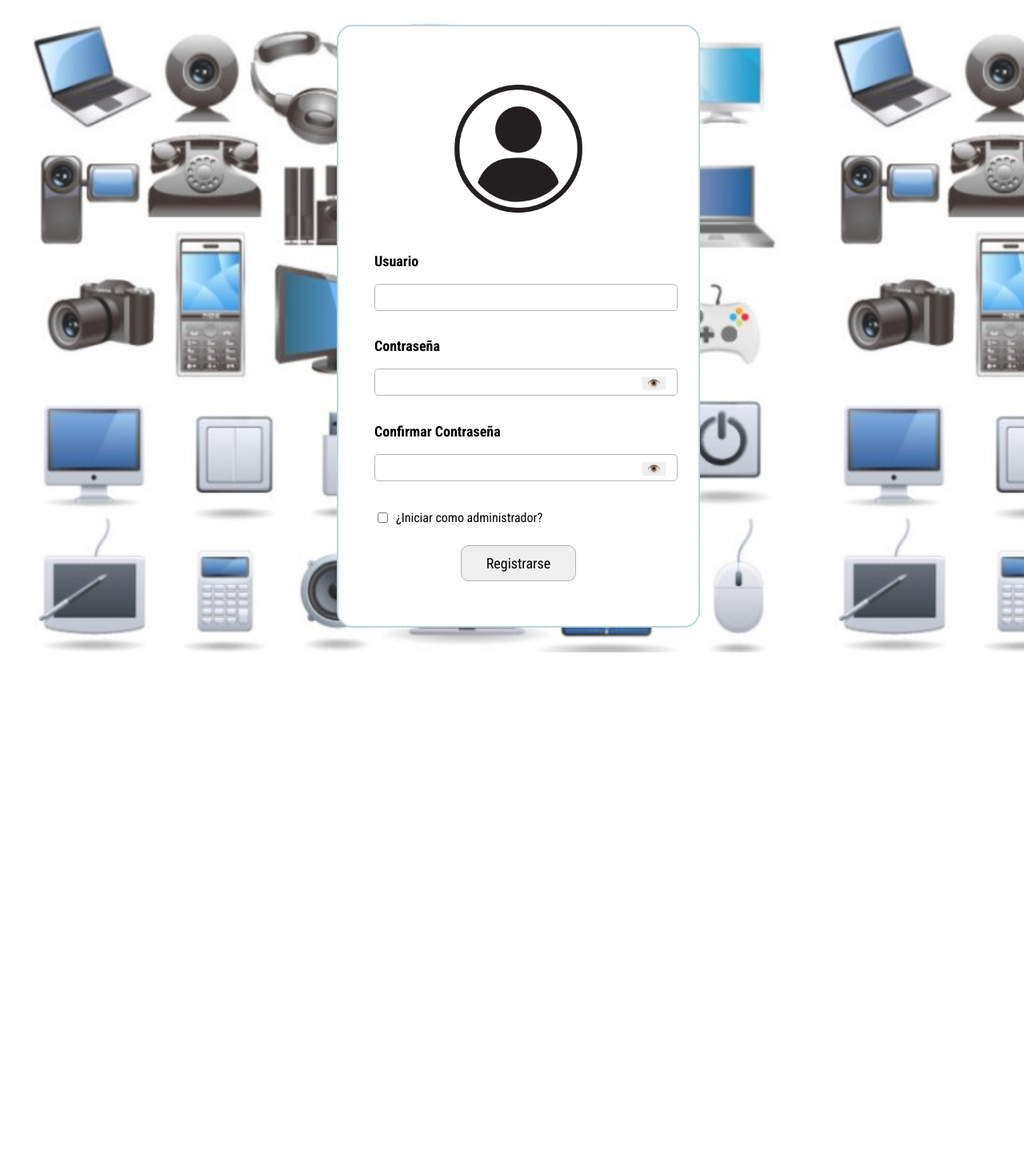
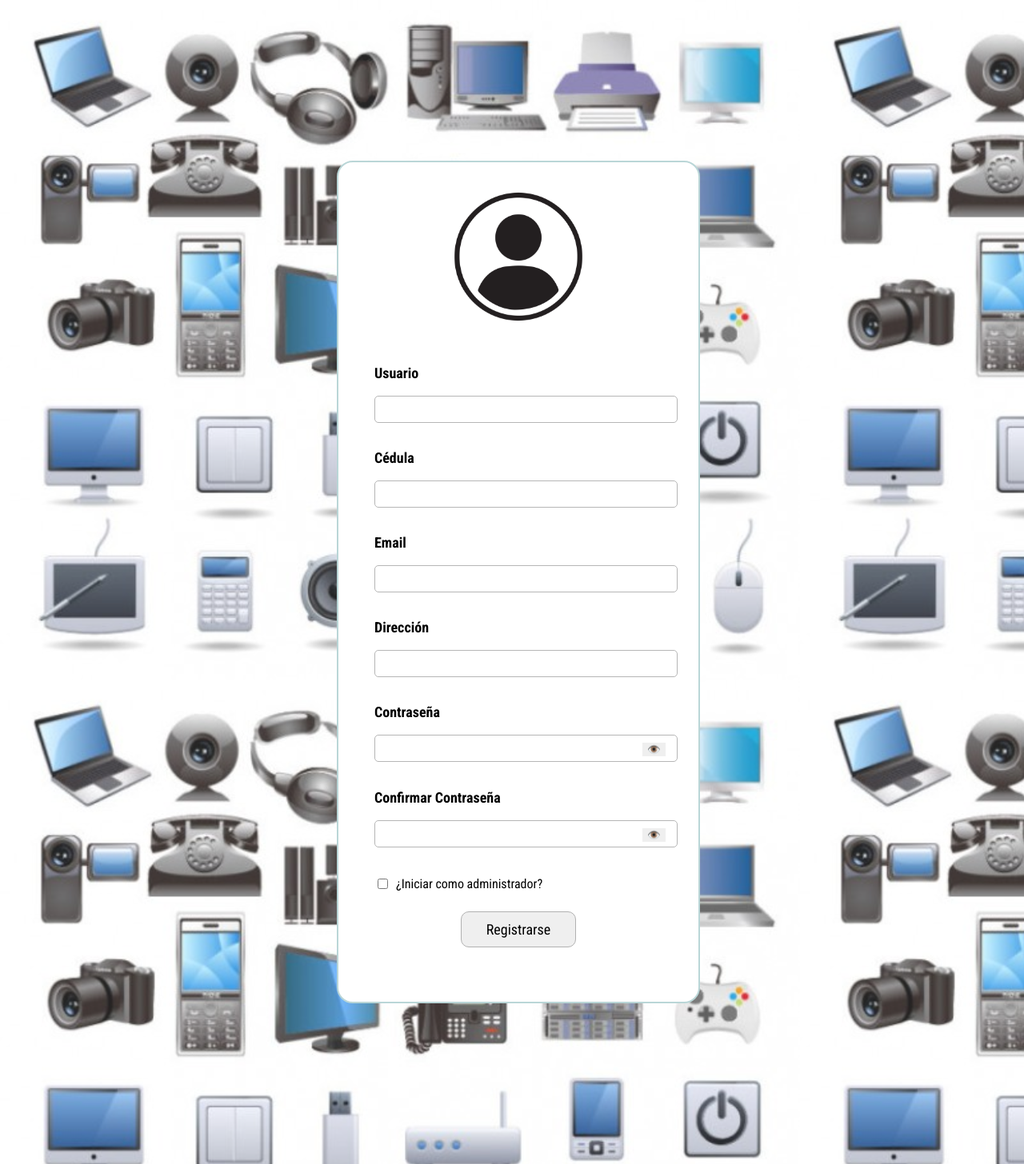
Before and after one commit to ELLOQUIUS/proyecto-uneweb, a PHP site: page /registrar.php in a window 1280 px wide. Shown: the whole page at 80% size. Before the commit the page ends 816 px from the top, so only its background shows below. Run offline with PHP 8.4, Linux system fonts and the light colour scheme.

Commit message:
Se avanza en el registro

```diff
--- a/css/styles.css
+++ b/css/styles.css
@@ -151,6 +151,14 @@
     width: 50%;
 }
 
+.boton-registrar{
+    height: 45px !important;
+}
+
+.fondo-registrar{
+    height: 180vh !important;
+}
+
 .fondo{
     background-image: url(../img/productos_tecnologicos.png);
     background-color: rgba(255, 255, 255, 0.139); /* Capa blanca semi-transparente */
@@ -166,7 +174,7 @@
 .iniciar-sesion{
     border: solid rgb(186, 214, 215) 2px;
     width: 450px;
-    height: 620px;
+    height: 520px;
     background-color: rgb(255, 255, 255);
     border-radius: 20px;
     display: flex;
@@ -176,7 +184,7 @@
 
 .imagen-usuario{
     background-image: url(../img/usuario.png);
-    margin-top: 40px;
+    margin-top: 20px;
     width: 60%;
     height: 30%;
     background-size: contain;
@@ -184,16 +192,22 @@
     background-repeat: no-repeat;
 }
 
+.imagen-usuario-registrar{
+    margin-top: -40px;
+    margin-bottom: -40px;
+}
+
 .datos-usuario{
     display: flex;
     width: 80%;
-    height: 60%;
+    /*height: 60%*/;
     text-align: left;
     flex-direction: column;
     row-gap: 15px;
 }
 
-.contenedor-input-usuario,.contenedor-input-contrasena,.contenedor-input-confirmar{
+.contenedor-input-usuario,.contenedor-input-contrasena,.contenedor-input-confirmar,
+.contenedor-input-cedula,.contenedor-input-email,.contenedor-input-direccion{
     font-weight: bold;
     font-size: 18px;
 }
@@ -202,7 +216,7 @@
     margin-top: -20px;
 }
 
-.input_usuario,.input_contrasena{
+.input_usuario,.input_contrasena,.input_cedula,.input_email,.input_direccion{
     width: 100%;
     height: 30px;
     border: solid rgb(182, 182, 182) 1px;
@@ -245,7 +259,8 @@
 }
 
 .registrar{
-    height: 750px;
+    align-items: center;
+    height: 1050px;
 }
 
 .checkbox-admin{
--- a/index.php
+++ b/index.php
@@ -24,6 +24,5 @@
 
 
 
-
 </body>
 </html>
--- a/iniciar_sesion.php
+++ b/iniciar_sesion.php
@@ -3,7 +3,7 @@
     include "./heading.php" ?>
 
 <body class="fondo">
-    <form class="iniciar-sesion" method="post">
+    <form class="iniciar-sesion " method="post">
         <div class="imagen-usuario"></div>
         <div class="datos-usuario">
             <div class="contenedor-input-usuario">
--- a/registrar.php
+++ b/registrar.php
@@ -2,35 +2,54 @@
     include "./conexion.php";
     include "./heading.php" ?>
 
-<body class="fondo">
-    <form class="iniciar-sesion registrar" method="post">
-        <div class="imagen-usuario"></div>
+<body class="fondo fondo-registrar">
+    <form class="iniciar-sesion registrar registrar-form" method="post" action="./registrar_logica.php">
+        <div class="imagen-usuario imagen-usuario-registrar"></div>
         <div class="datos-usuario">
             <div class="contenedor-input-usuario">
                 <p>Usuario</p>
-                <label id="input_usuario">
-                <input class="input_usuario" id="usuario" type="text" required>
+                <label for="usuario" id="input_usuario">
+                <input class="input_usuario" id="usuario" type="text" name="usuario" required>
+                </label>
+            </div>
+            <div class="contenedor-input-cedula">
+                <p>Cédula</p>
+                <label for="cedula" id="input_cedula">
+                <input class="input_cedula" id="cedula" type="number" name="cedula" required>
+                </label>
+            </div>
+            <div class="contenedor-input-email">
+                <p>Email</p>
+                <label for="email" id="input_email">
+                <input class="input_email" id="email" type="email" name="email" required>
+                </label>
+            </div>
+            <div class="contenedor-input-direccion">
+                <p>Dirección</p>
+                <label for="direccion" id="input_direccion">
+                <input class="input_direccion" id="direccion" type="text" name="direccion" required>
                 </label>
             </div>
             <div class="contenedor-input-contrasena">
                 <p>Contraseña</p>
-                <label id="input_contrasena">
-                <input class="input_contrasena" id="contrasena" type="password" required>
+                <label for="cotrasena" id="input_contrasena">
+                <input class="input_contrasena" id="contrasena" type="password" name="contrasena" required>
                 <button class="ojito"> 👁️ </button>
                 </label>
                 </label>
             </div>
             <div class="contenedor-input-confirmar">
                 <p>Confirmar Contraseña</p>
-                <label id="input_contrasena">
-                <input class="input_contrasena" id="contrasena" type="password" required>
+                <label for="contrasena-conf" id="input_contrasena">
+                <input class="input_contrasena" id="contrasena-conf" type="password" name="contrasena-conf"  required>
                 <button class="ojito"> 👁️ </button>
                 </label>
             </div>
             <div class="checkbox-admin">
                 <input type="checkbox">¿Iniciar como administrador?
             </div>
-            <button class="inicio-sesion iniciar-sesion-iniciar"><a id="enlace_iniciar_sesion" href="./index.php">Registrarse</a></button>
+            <!-- <button class="inicio-sesion iniciar-sesion-iniciar"><a id="enlace_iniciar_sesion" href="./index.php">Registrarse</a></button> -->
+            <button class="inicio-sesion iniciar-sesion-iniciar boton-registrar" type="submit">Registrarse</button>
         </div>
     </form>
 </body>
```
Also changed, not shown: database/bdcarritocompras.sql (+9 -9 lines), registrar_logica.php (added, +35 -0 lines).
